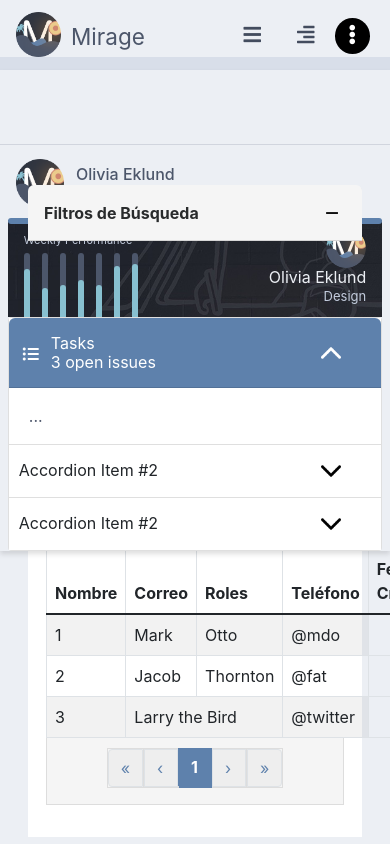
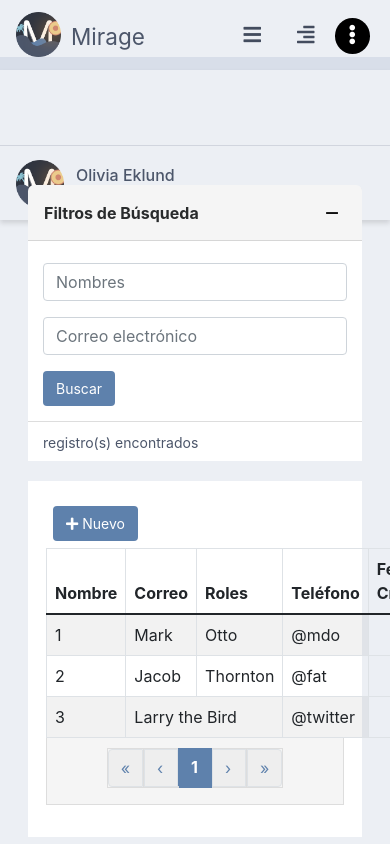
Before and after one commit to Linkhub-git/economysa-motor-front, a React (Create React App) app: page /Seguridad in a window 390 px wide. Both pictures are taken after a click on the link 352 px from the left and 36 px from the top of the page. Built offline with nearby package versions, Linux system fonts and the light colour scheme.

Commit message:
The structure of all the page it's done, now we only need to work in the API calls

```diff
--- a/package.json
+++ b/package.json
@@ -6,6 +6,8 @@
     "@testing-library/jest-dom": "^5.16.1",
     "@testing-library/react": "^12.1.2",
     "@testing-library/user-event": "^13.5.0",
+    "animate.css": "^4.1.1",
+    "aos": "^2.3.4",
     "gsap": "^3.9.1",
     "mini-css-extract-plugin": "2.4.5",
     "proxy": "^1.0.2",
--- a/public/index.html
+++ b/public/index.html
@@ -20,6 +20,7 @@
       work correctly both with client-side routing and a non-root public URL.
       Learn how to configure a non-root public URL by running `npm run build`.
     -->
+    <link rel="stylesheet" href="https://cdnjs.cloudflare.com/ajax/libs/animate.css/4.1.1/animate.min.css"/>
   <link rel="stylesheet" href="https://cdn.jsdelivr.net/npm/bootstrap@5.1.3/dist/css/bootstrap.min.css"
     integrity="sha384-1BmE4kWBq78iYhFldvKuhfTAU6auU8tT94WrHftjDbrCEXSU1oBoqyl2QvZ6jIW3" crossorigin="anonymous" />
   <link rel="stylesheet" href="https://use.fontawesome.com/releases/v5.15.4/css/all.css"
--- a/src/components/Footer/Footer.css
+++ b/src/components/Footer/Footer.css
@@ -6,6 +6,7 @@
     padding-right: 40px;
     height: 120px;
     padding: 10px 30px;
+    z-index: -1;
   }
   .footerContainer img{
     width: 45px;
--- a/src/components/Header/Header.css
+++ b/src/components/Header/Header.css
@@ -53,7 +53,7 @@
 }
 .espacioVacioHeader{
     height: 75px;
-    border-bottom: 1px solid rgba(145, 153, 169, 0.3);
+
 }
 .spanMobileContainer{
     display: flex;
@@ -61,6 +61,9 @@
     height: 75px;
     padding: 14px 16px 0;
     cursor: pointer;
+    animation: fadeInDown;
+    animation-duration: 0.75s;
+    border-top: 1px solid rgba(145, 153, 169, 0.3);
 }
 .spanMobileContainer img{
     width: 48px;
@@ -86,6 +89,10 @@
     width: 96%;
     margin: auto;
     position: relative;
+    cursor: pointer;
+    transition: 250ms;
+    animation: fadeIn;
+    animation-duration: 0.75s;
 }
 .graphicSpanHeaderContainer::before{
     position: absolute;
@@ -133,25 +140,83 @@
     position: relative;
     top: 12px;
 }
-.prueba .accordion .accordion-item .accordion-header{
+.listGraphicHeaderContainer .accordion .accordion-item .accordion-header{
     background-color: #fff;
 }
-.asddsa{
+.listGraphicHeaderContainer .accordion .accordion-item .accordion-header button{
+    position: relative;
+    z-index: 300;
 
 }
-.prueba .accordion .accordion-item .accordion-header button{
-    position: relative;
-    z-index: 300;
+.listGraphicHeaderContainer .accordion .accordion-item .accordion-header button:hover{
+    background: rgb(250, 254, 255);
+
 }
-.prueba .accordion .accordion-item .accordion-header button i{
+.listGraphicHeaderContainer .accordion .accordion-item .accordion-header button i{
     position: absolute;
-    left: 14px;
-    top: 28px;
+    left: 16px;
+    top: 24px;
+    cursor: pointer;
+    padding: 0;
 }
-.prueba .accordion .accordion-item .accordion-header button .asddsa span{
+.listGraphicHeaderContainer .accordion .accordion-item .accordion-header button .fa-list-ul{
+    color: #d08770;
+}
+.listGraphicHeaderContainer .accordion .accordion-item .accordion-header button .fa-shopping-cart{
+    color: #81a1c1;
+}
+.listGraphicHeaderContainer .accordion .accordion-item .accordion-header button .fa-users{
+    color: #a3be8c;
+}
+.listGraphicHeaderContainer .accordion .accordion-item .accordion-header button .textContainerBtnGraphicHeaderMobile .titleListGraphics{
     display: block;
     position: relative;
-    padding-left: 32px;
+    padding-left: 40px;
+    color: #4c566a;
+    font-size: 14px;
+    cursor: pointer;
+}
+.listGraphicHeaderContainer .accordion .accordion-item .accordion-header button .textContainerBtnGraphicHeaderMobile .subTitleListGraphics{
+    display: block;
+    position: relative;
+    padding-left: 40px;
+    color: #4c566a;
+    cursor: pointer;
+    font-size: 14px;
+}
+.listGraphicHeaderContainer .accordion .accordion-item .accordion-header button::after{
+    transform: rotate(-90deg);
+    position: relative;
+    left: 24px;
+    width: 10px;
+    height: 10px;
+    background-size: 100% 100%;
+}
+.listGraphicHeaderContainer .accordion .accordion-item .accordion-header button:not(.collapsed)::after{
+    transform: rotate(0deg);
+}
+
+.graphicSpanHeaderContainerHide{
+    display: none;
+    transition: 250ms;
+}
+.containerLogOutMobile{
+    width: 99.7%;
+    margin: auto;
+    padding: 10px;
+    background-color: #fff;
+    box-shadow: 0 10px 20px rgb(0 0 0 / 19%), 0 6px 6px rgb(0 0 0 / 23%);
+    display: flex;
+    justify-content: space-between;
+}
+.linkLogOutMobile button{
+    font-size: 14px;
+    border: none;
+    color: #434c5e;
+    padding: 4px 7px;
+    border-radius: 4px;
+    background-color: #d8dee9;
+    cursor: pointer;
 }
 @media only screen and (min-width: 992px){
     .headerMobile{
--- a/src/components/Header/HeaderMobile.js
+++ b/src/components/Header/HeaderMobile.js
@@ -3,6 +3,7 @@ import './Header.css';
 import Logo from '../../images/logo.png'
 import Graphic from '../../images/barsHeader.svg'
 import { Accordion } from 'react-bootstrap';
+import { Link } from 'react-router-dom';
 function HeaderMobile() {
   const [showSideBar1, setShowSideBar1] = useState(false);
   const [showSideBar2, setShowSideBar2] = useState(false);
@@ -31,12 +32,12 @@ function HeaderMobile() {
         </div>
         <div className={showSideBar3 === true ? "spanMobile" : "spanMobileHide"}>
             <div className='espacioVacioHeader'></div>
-            <div onClick={()=> setShowGraphics(!showGraphics )} className='spanMobileContainer'>
+            <div onClick={()=> setShowGraphics(!showGraphics )} className={showSideBar3 === true ? "spanMobileContainer" : ""}>
                   <img src={Logo} alt="" />
                   <h1>Olivia Eklund</h1>
                   <span>Design</span>
             </div>
-            <div className='graphicSpanHeaderContainer'>
+            <div className={showGraphics === false ? "graphicSpanHeaderContainerHide" : "graphicSpanHeaderContainer"}>
                 <div className='bannerGraphicHeader'>
                     <div className='weeklyPerfomanceContainer'>
                         <p>Weekly Performance</p>
@@ -48,12 +49,12 @@ function HeaderMobile() {
                         <span className='puestOHeaderHideSpanMobile'>Design</span>
                     </div>
                 </div>
-                <div className='prueba'>
-                    <Accordion defaultActiveKey="0">
+                <div className='listGraphicHeaderContainer'>
+                    <Accordion>
                         <Accordion.Item eventKey="0">
                               <Accordion.Header>
                                   <i className="fas fa-list-ul"></i>
-                              <div className='asddsa'>
+                                    <div className='textContainerBtnGraphicHeaderMobile'>
                                       <span className='titleListGraphics'>Tasks</span>
                                       <span className='subTitleListGraphics'>3 open issues</span>
                                     </div>
@@ -61,18 +62,34 @@ function HeaderMobile() {
                               <Accordion.Body>...</Accordion.Body>
                         </Accordion.Item>
                         <Accordion.Item eventKey="1">
-                            <Accordion.Header>Accordion Item #2</Accordion.Header>
+                                <Accordion.Header>
+                                    <i className="fas fa-shopping-cart"></i>
+                                      <div className='textContainerBtnGraphicHeaderMobile'>
+                                        <span className='titleListGraphics'>Payments</span>
+                                        <span className='subTitleListGraphics'>24 new</span>
+                                      </div>
+                                </Accordion.Header>
                               <Accordion.Body>
                                 Lorem ipsum
                               </Accordion.Body>
                         </Accordion.Item>
                         <Accordion.Item eventKey="2">
-                            <Accordion.Header>Accordion Item #2</Accordion.Header>
+                                <Accordion.Header>
+                                    <i className="fas fa-users"></i>
+                                      <div className='textContainerBtnGraphicHeaderMobile'>
+                                        <span className='titleListGraphics'>Clients</span>
+                                        <span className='subTitleListGraphics'>+80%</span>
+                                      </div>
+                                </Accordion.Header>
                                 <Accordion.Body>
                                   Lorem ipsum
                                 </Accordion.Body>
                         </Accordion.Item>
                     </Accordion>
+                </div>
+                <div className='containerLogOutMobile'>
+                    <Link className='linkLogOutMobile' to="/login"><button>Sign Out</button></Link>
+                    <Link to="/">Buy Mirage</Link>
                 </div>
             </div>
         </div>
```
Also changed, not shown: 1 other file (tests, documents, lock files or other folders). Lines whose indentation alone changed are shown as unchanged.
